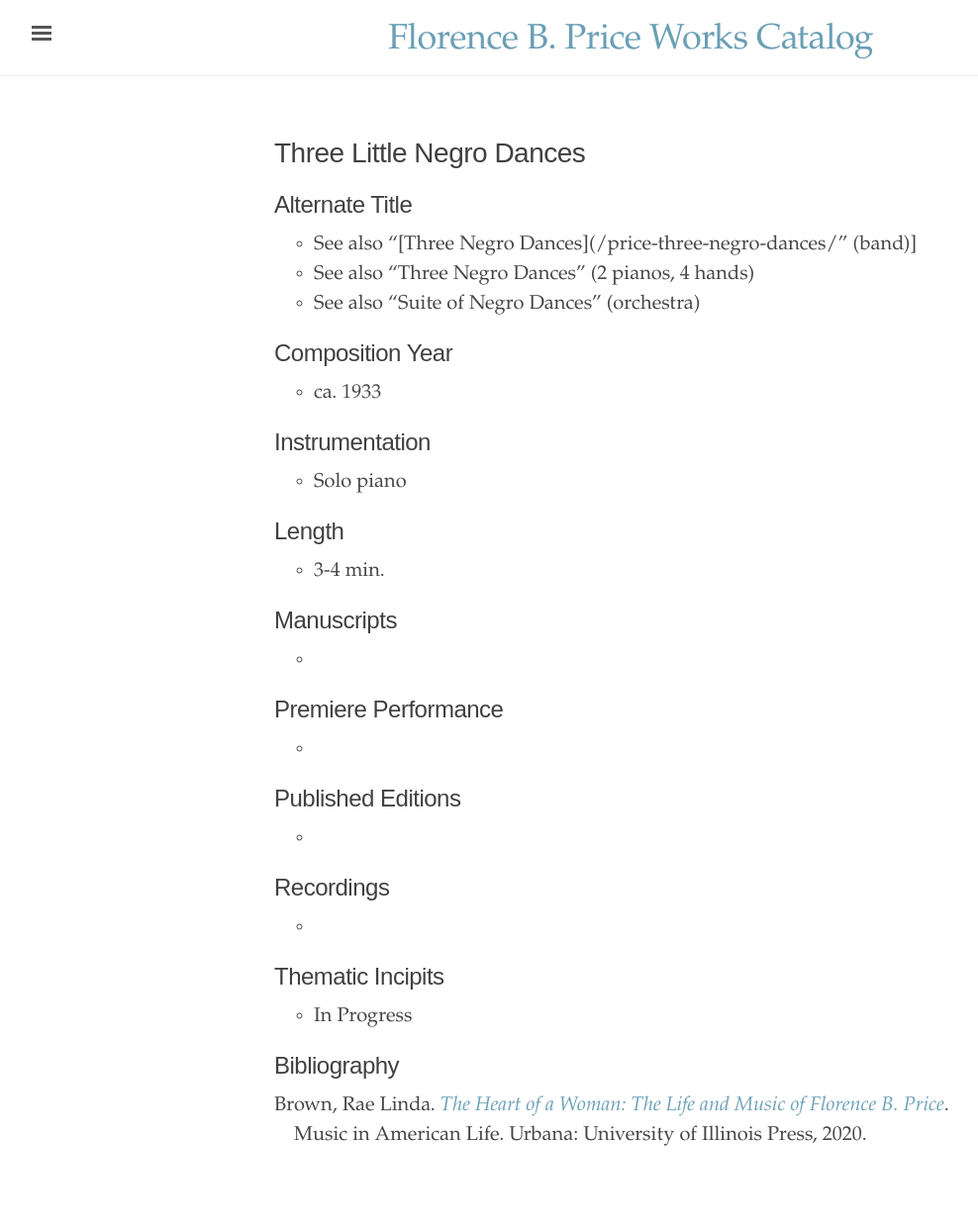
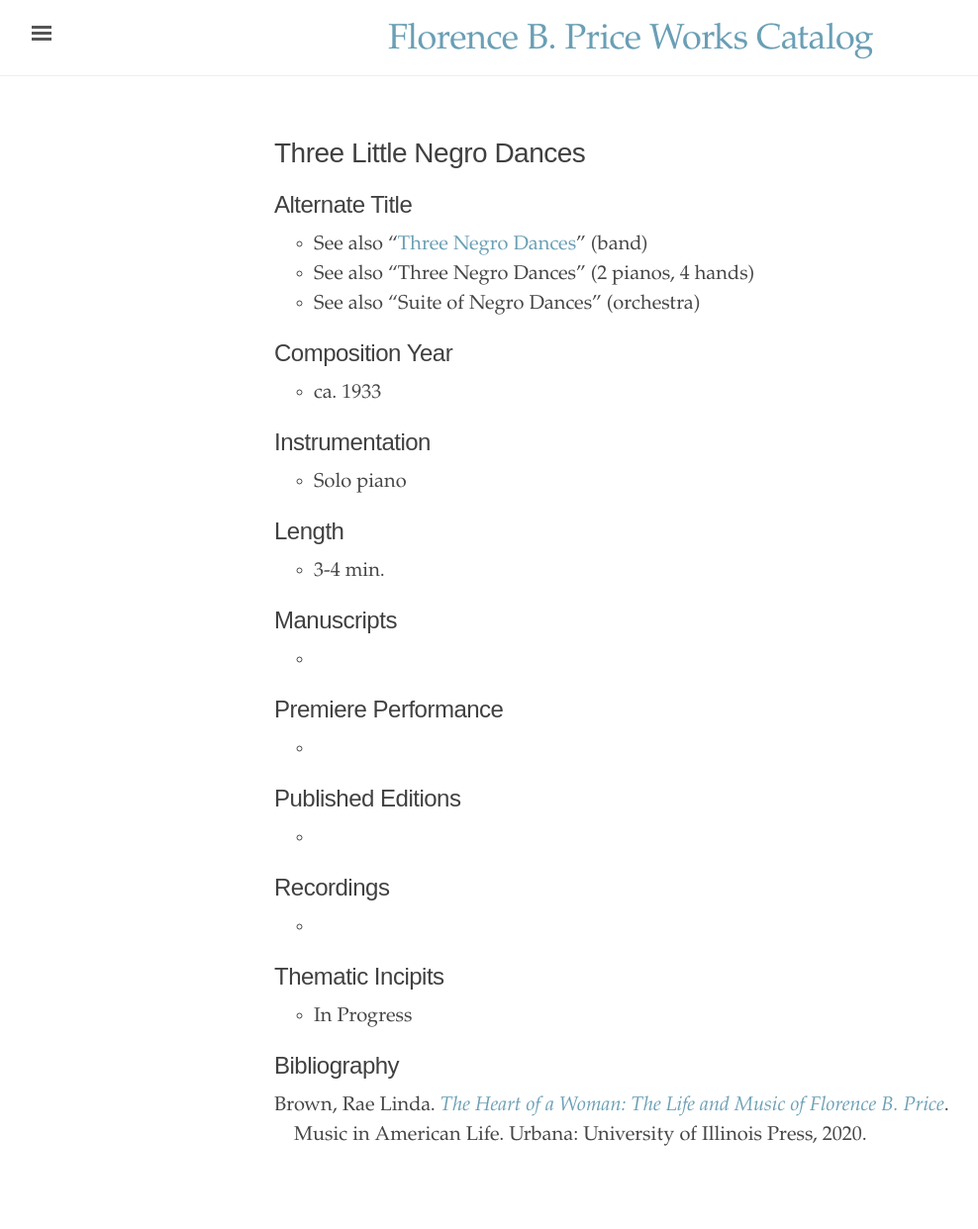
Before and after one commit to dwshadle/florence-price-catalog, a Jekyll site: the page built from _texts/price-three_little_negro_dances.md, in a window 1280 px wide. Shown: the whole page at 99% size, without its empty margins (3-991 px from the left). Built offline with Jekyll 4.4.1, drawn with Linux system fonts in a browser that asks for light colours; some of the changed lines change nothing that is shown.

Commit message:
Update price-three_little_negro_dances.md

```diff
--- a/_texts/price-three_little_negro_dances.md
+++ b/_texts/price-three_little_negro_dances.md
@@ -7,7 +7,7 @@ permalink: /price-three-little-negro-dances/
 ---
 
 ## Alternate Title
-- See also "[Three Negro Dances](/price-three-negro-dances/" (band)]
+- See also "[Three Negro Dances](/price-three-negro-dances/)" (band)
 - See also "Three Negro Dances" (2 pianos, 4 hands)
 - See also "Suite of Negro Dances" (orchestra)
 
```
